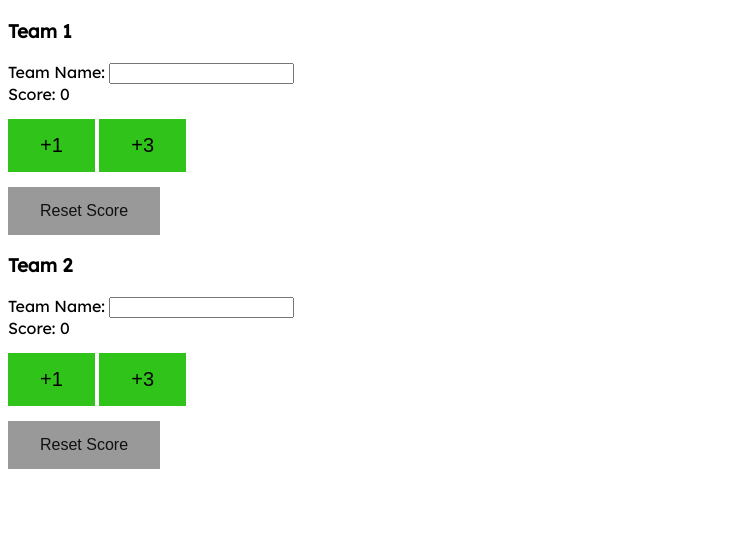
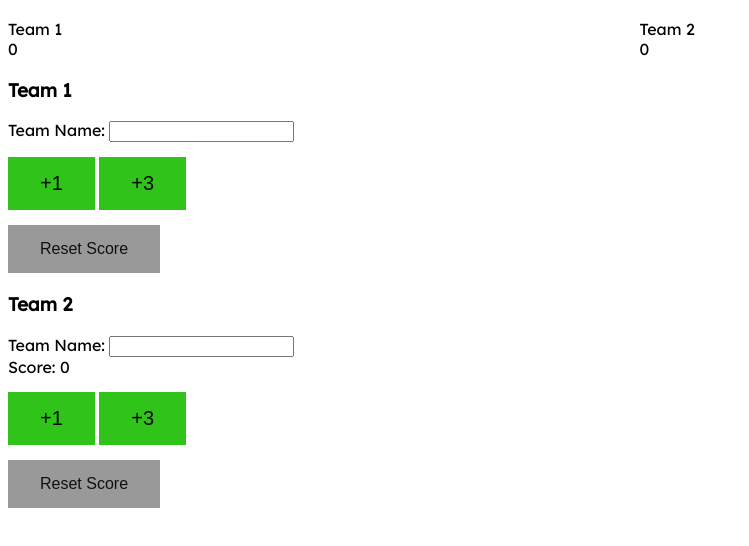
Before and after one commit to jacksonbrumbaugh/MorningstarCornHole, a plain HTML site: page Index.html in a window 1280 px wide. Shown: the part 64-610 px from the top of the page, without its empty margins (0-749 px from the left). Drawn offline with Linux system fonts and the light colour scheme.

Commit message:
Add score board to top of page

```diff
--- a/Index.html
+++ b/Index.html
@@ -9,6 +9,30 @@
 <style>
   body {
     font-family: 'Lexend', 'Verdana', sans-serif;
+  }
+
+  .score-board {
+    display: grid
+  }
+
+  .score-board_a {
+    grid-row: 1;
+    grid-column: 1;
+  }
+
+  .score-board_b {
+    grid-row: 1;
+    grid-column: 2;
+  }
+
+  .score-board_c {
+    grid-row: 2;
+    grid-column: 1;
+  }
+
+  .score-board_d {
+    grid-row: 2;
+    grid-column: 2;
   }
 
   .btn-row {
@@ -36,11 +60,25 @@
 <body>
   <h1>Corn Hole Score</h1>
 
+  <section class="score-board">
+    <div class="score-board_a">
+      Team 1
+    </div>
+    <div class="score-board_c">
+      <span id="Score_Team1">0</span>
+    </div>
+
+    <div class="score-board_b">
+      Team 2
+    </div>
+    <div class="score-board_d">
+      <span id="Score_Team2">0</span>
+    </div>
+  </section>
+
   <h3>Team 1</h3>
   <label for="TeamNameInput_Team1">Team Name:</label>
   <input type="text" name="TeamNameInput_Team1">
-
-  <section>Score: <span id="Score_Team1">0</span></section>
 
   <section class="btn-row">
     <button class="btn-score up" id="btnAdd1_Team1">+1</button>
```
